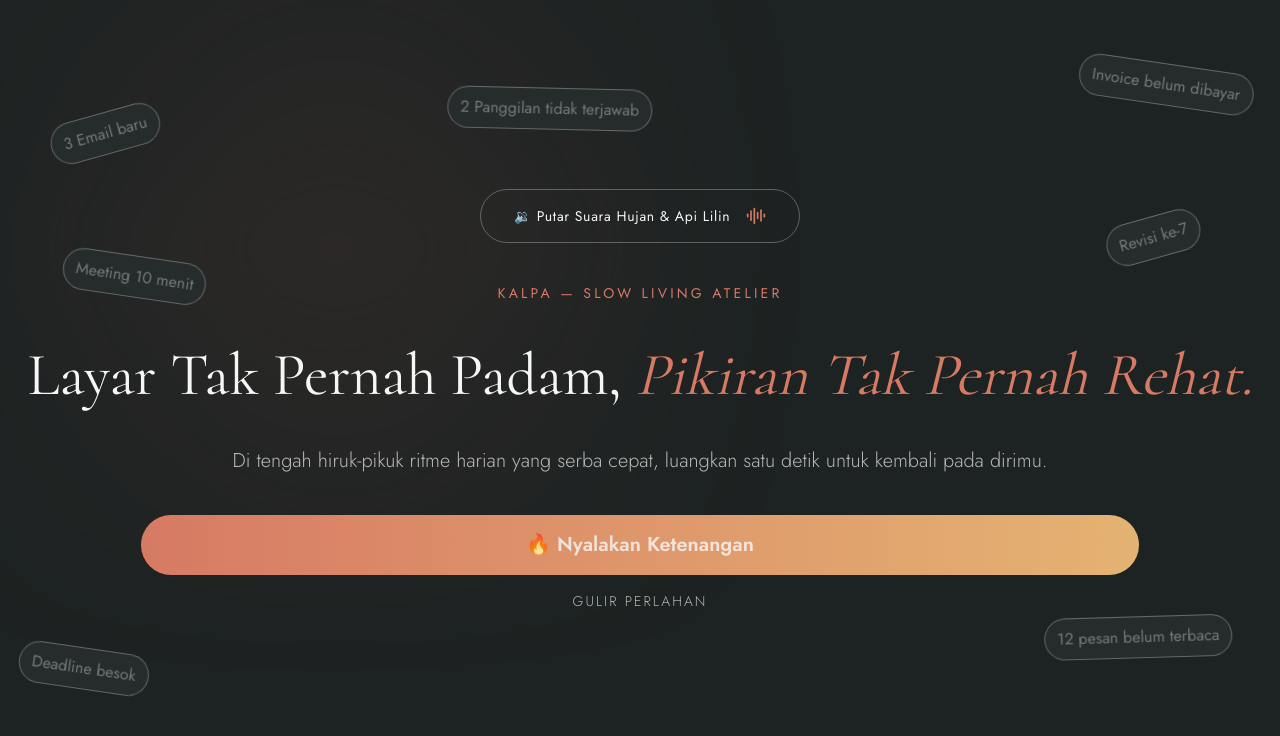
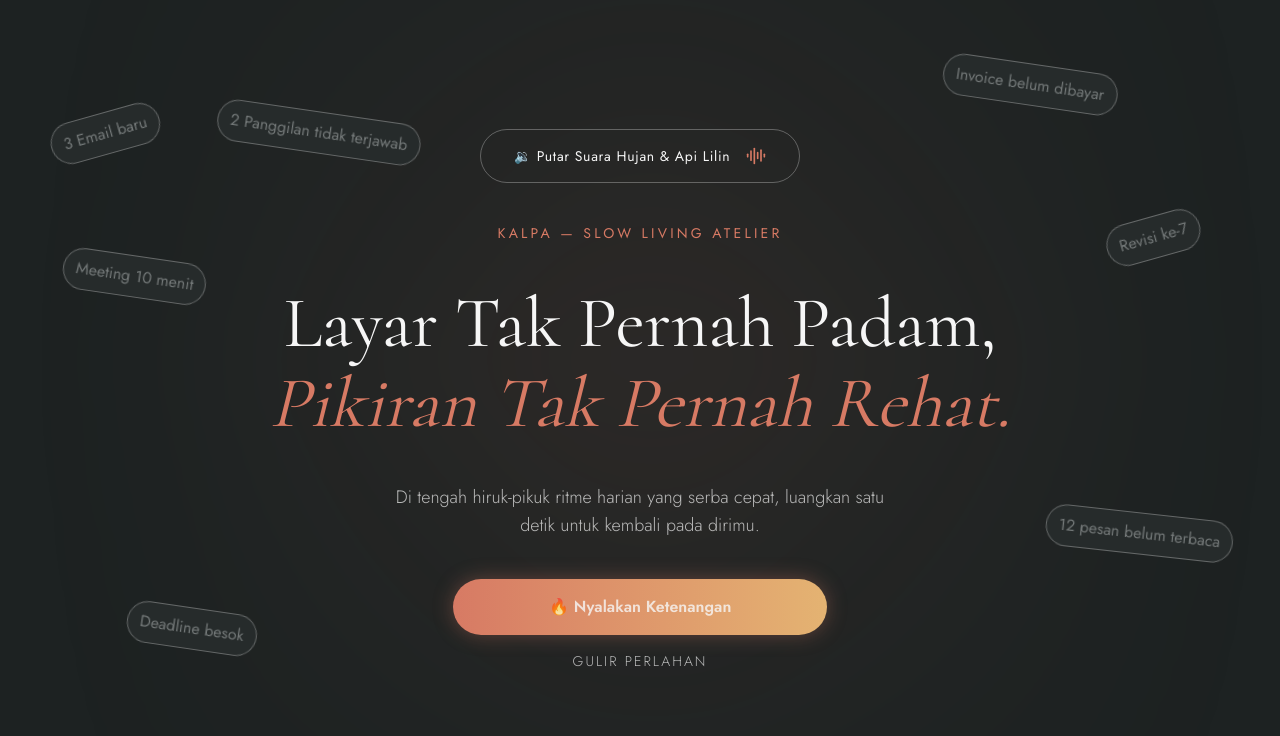
Before and after one commit to RizkyJulianto/Kalpa, a website: page index.html in a window 1280 px wide. Drawn offline with nearby package versions, Linux system fonts and the light colour scheme; files that its build step writes are made by us from their sources.

Commit message:
feat: implement hero section desktop view.

```diff
--- a/index.html
+++ b/index.html
@@ -35,7 +35,7 @@
       <div class="overlay-circle"></div>
 
       <div class="title">
-        <h1>Layar Tak Pernah <br> Padam, <span>Pikiran Tak Pernah Rehat.</span></h1>
+        <h1>Layar Tak Pernah Padam, <br> <span>Pikiran Tak Pernah Rehat.</span></h1>
       </div>
 
       <div class="description">
--- a/src/css/section/hero.css
+++ b/src/css/section/hero.css
@@ -33,21 +33,21 @@
 }
 
 .floating-text span.text-1 {
-    @apply top-[13%] md:top-[15%] md:left-[4%] -rotate-12;
+    @apply top-[13%] md:top-[15%] md:left-[4%] -rotate-12 ;
     animation: float-slow 3s ease-in-out infinite;
 }
 
 .floating-text span.text-2 {
-    @apply top-[12%] md:top-[7%] rotate-12 right-6 -z-1;
+    @apply top-[12%] md:top-[7%] rotate-12 right-6 lg:right-40 -z-1;
     animation: float-reverse 3s ease-in-out infinite;
 }
 
 .floating-text span.text-3 {
-    @apply top-[50%] md:top-[80%] rotate-12 left-5 -z-1;
+    @apply top-[86%] md:top-[75%] rotate-12 left-5 lg:left-[10%] -z-1;
     animation: float-reverse 3s ease-in-out infinite;
 }
 .floating-text span.text-4 {
-    @apply top-[55%] md:top-[78%] rotate-2 right-12 -z-1;
+    @apply top-[85%] md:top-[78%] lg:top-[65%] rotate-2 lg:rotate-10 right-5 md:right-12 -z-1;
     animation: float-slow 3s ease-in-out infinite;
 }
 
@@ -60,7 +60,7 @@
     animation: float-reverse 3s ease-in-out infinite;
 }
 .floating-text span.text-7 {
-    @apply hidden md:block md:top-[10%] md:left-[35%] rotate-5;
+    @apply hidden md:block md:top-[10%] md:left-[35%] rotate-12 lg:left-[17%] lg:top-[13%];
     animation: float-reverse 3s ease-in-out infinite;
 }
 
@@ -70,16 +70,15 @@
 }
 
 .overlay-circle {
-    @apply block w-56 h-20 rounded-full bg-japonica absolute -z-10 -rotate-12 md:rotate-180 blur-[150px] top-[26%] left-24 md:left-56
+    @apply block w-50 h-20 md:w-70 md:h-28 rounded-full bg-japonica absolute -z-10
+    md:rotate-180  blur-[150px] md:blur-[200px] top-[34%] md:top-[44%]  left-24 md:left-[35%] lg:left-[40%] lg:top-[38%]
 }
 
 .title {
-    @apply mt-10 text-center font-serif text-cloud text-4xl md:text-6xl leading-11 md:leading-16
+    @apply mt-10 text-center font-serif text-cloud text-4xl md:text-6xl lg:text-7xl leading-11 md:leading-16 lg:leading-20
 }
 
-.title br {
-    @apply block md:hidden
-}
+
 
 .title span {
     @apply italic text-japonica
@@ -90,16 +89,28 @@
 }
 
 .description p {
-    @apply max-w-[90%] md:max-w-[70%] text-center text-lg md:text-xl text-cloud/70 font-light
+    @apply max-w-[90%] md:max-w-[70%] lg:max-w-[40%] text-center text-lg md:text-xl lg:text-lg text-cloud/70 font-light
 }
 
 .cta {
     @apply mt-10 flex justify-center
 }
 
+@keyframes cta-breath {
+  0%, 100% {
+    transform: scale(1);
+    box-shadow: 0 0 20px rgba(215, 122, 100, 0.35);
+  }
+  50% {
+    transform: scale(1.03); /* Tombol mengembang sedikit */
+    box-shadow: 0 0 35px rgba(215, 122, 100, 0.6);
+  }
+}
+
 .cta button {
-    @apply bg-linear-to-r from-japonica to-[#E4B372] rounded-full py-4 px-6 w-4/5 text-cloud/80 font-semibold border-none outline-none cursor-pointer
-    hover:scale-105 transition-all duration-500 md:text-xl
+    @apply bg-linear-to-r from-japonica to-[#E4B372] rounded-full py-4 px-6 w-4/5 lg:w-[30%] text-cloud/80 font-semibold border-none outline-none cursor-pointer shadow-[0_0_25px_rgba(0,0,0,0)] shadow-japonica/40
+    hover:scale-105 transition-all duration-500 md:text-xl lg:text-base;
+    animation: cta-breath 2.5s ease-in-out infinite;
 }
 
 .tiny-text {
```
